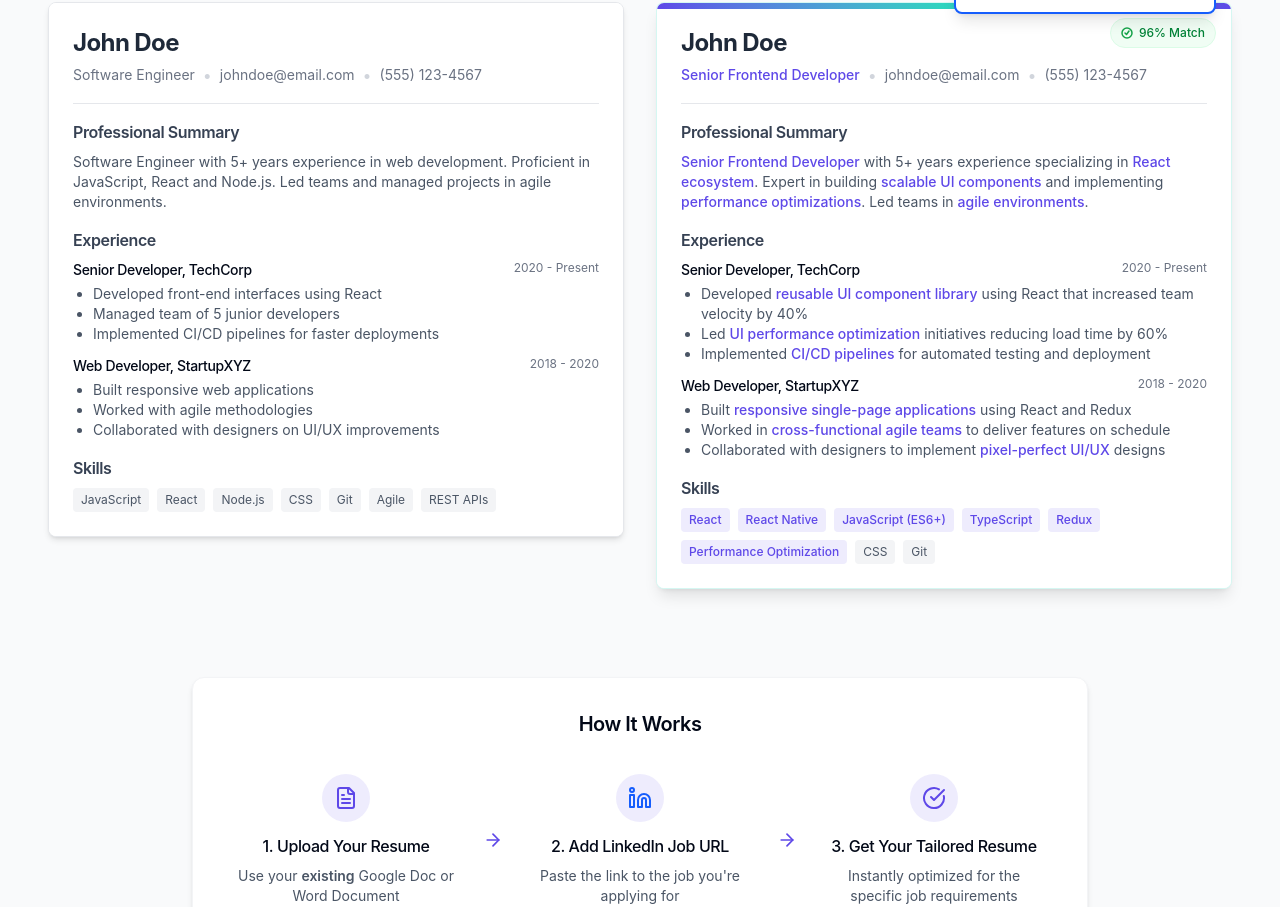
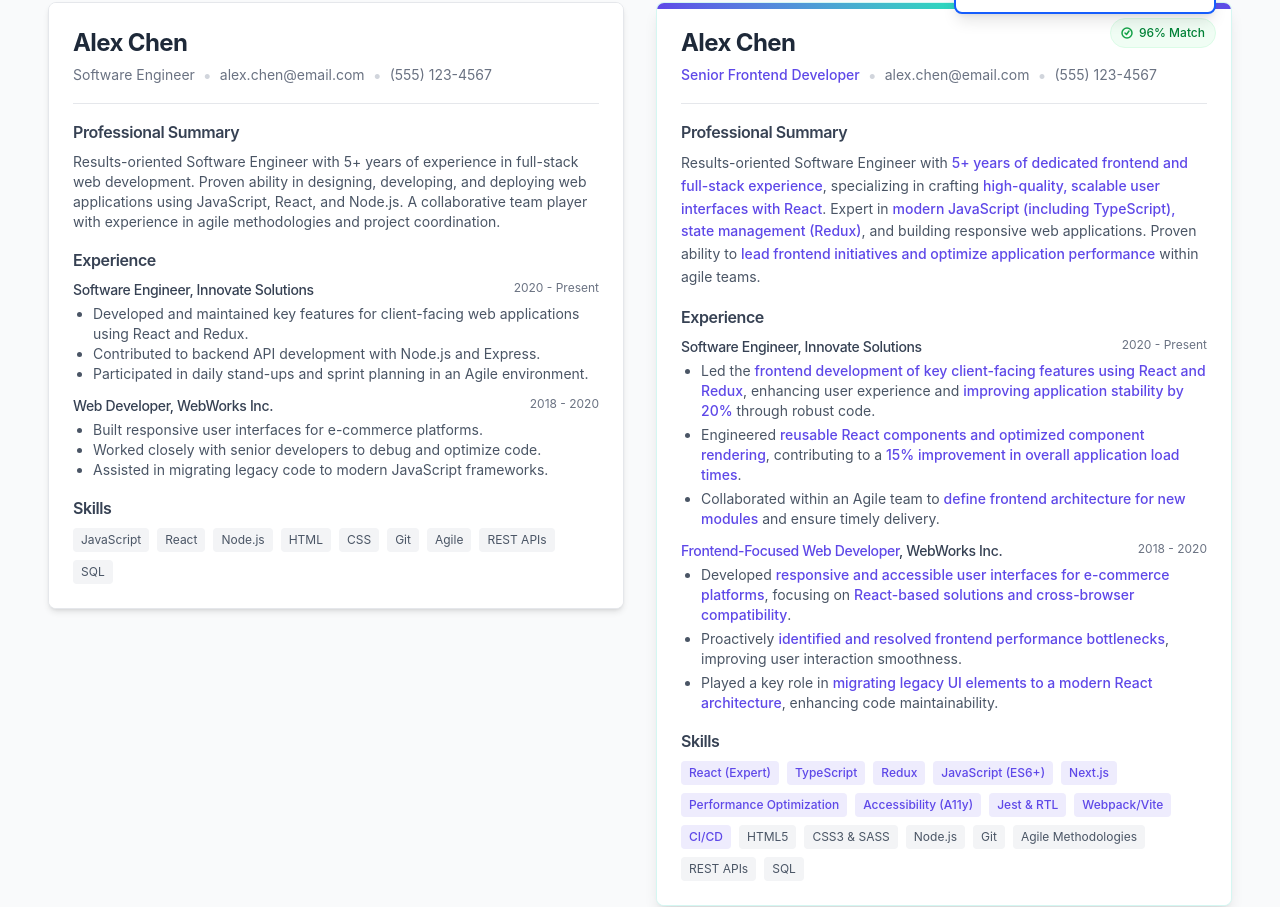
Before and after one commit to Michael-R-Dickinson/job-search-helper, a Next.js app in the folder packages/frontend/: page / in a window 1280 px wide. Shown: the part 1192-2099 px from the top of the page. Built offline with nearby package versions, Linux system fonts and the light colour scheme.

Commit message:
updated resume card changes to be more realistic

```diff
--- a/packages/frontend/src/components/ResumeCard.tsx
+++ b/packages/frontend/src/components/ResumeCard.tsx
@@ -1,9 +1,26 @@
-import { Card } from './BasicCard'
+import { Card } from './BasicCard' // Assuming BasicCard.tsx exists
 import { FileText } from 'lucide-react'
 
 interface ResumeCardProps {
   type: 'original' | 'tailored'
 }
+
+// Helper component for new/changed text in tailored resume
+const ChangedText = ({ children }: { children: React.ReactNode }) => (
+  <span className="font-medium text-perfectify-purple">{children}</span>
+)
+
+// Helper component for new skill tags
+const NewSkillTag = ({ children }: { children: React.ReactNode }) => (
+  <span className="px-2 py-1 bg-perfectify-purple/10 rounded text-xs text-perfectify-purple font-medium">
+    {children}
+  </span>
+)
+
+// Helper component for existing skill tags (original or retained in tailored)
+const ExistingSkillTag = ({ children }: { children: React.ReactNode }) => (
+  <span className="px-2 py-1 bg-gray-100 rounded text-xs text-gray-600">{children}</span>
+)
 
 const ResumeCard = ({ type }: ResumeCardProps) => {
   if (type === 'original') {
@@ -19,11 +36,11 @@ const ResumeCard = ({ type }: ResumeCardProps) => {
           <div className="bg-white p-6">
             {/* Resume header */}
             <div className="border-b border-gray-200 pb-4 mb-4">
-              <h2 className="text-2xl font-bold text-gray-800">John Doe</h2>
+              <h2 className="text-2xl font-bold text-gray-800">Alex Chen</h2>
               <div className="flex flex-wrap items-center gap-2 mt-1">
                 <span className="text-sm text-gray-500">Software Engineer</span>
                 <span className="text-gray-300">•</span>
-                <span className="text-sm text-gray-500">johndoe@email.com</span>
+                <span className="text-sm text-gray-500">alex.chen@email.com</span>
                 <span className="text-gray-300">•</span>
                 <span className="text-sm text-gray-500">(555) 123-4567</span>
               </div>
@@ -32,8 +49,10 @@ const ResumeCard = ({ type }: ResumeCardProps) => {
             <div className="mb-4">
               <h3 className="text-md font-semibold text-gray-700 mb-2">Professional Summary</h3>
               <p className="text-sm text-gray-600">
-                Software Engineer with 5+ years experience in web development. Proficient in
-                JavaScript, React and Node.js. Led teams and managed projects in agile environments.
+                Results-oriented Software Engineer with 5+ years of experience in full-stack web
+                development. Proven ability in designing, developing, and deploying web applications
+                using JavaScript, React, and Node.js. A collaborative team player with experience in
+                agile methodologies and project coordination.
               </p>
             </div>
             {/* Experience */}
@@ -41,24 +60,33 @@ const ResumeCard = ({ type }: ResumeCardProps) => {
               <h3 className="text-md font-semibold text-gray-700 mb-2">Experience</h3>
               <div className="mb-3">
                 <div className="flex justify-between items-start">
-                  <h4 className="text-sm font-medium">Senior Developer, TechCorp</h4>
+                  <h4 className="text-sm font-medium text-gray-700">
+                    Software Engineer, Innovate Solutions
+                  </h4>
                   <span className="text-xs text-gray-500">2020 - Present</span>
                 </div>
                 <ul className="mt-1 pl-5 text-sm text-gray-600 list-disc">
-                  <li>Developed front-end interfaces using React</li>
-                  <li>Managed team of 5 junior developers</li>
-                  <li>Implemented CI/CD pipelines for faster deployments</li>
+                  <li>
+                    Developed and maintained key features for client-facing web applications using
+                    React and Redux.
+                  </li>
+                  <li>Contributed to backend API development with Node.js and Express.</li>
+                  <li>
+                    Participated in daily stand-ups and sprint planning in an Agile environment.
+                  </li>
                 </ul>
               </div>
               <div>
                 <div className="flex justify-between items-start">
-                  <h4 className="text-sm font-medium">Web Developer, StartupXYZ</h4>
+                  <h4 className="text-sm font-medium text-gray-700">
+                    Web Developer, WebWorks Inc.
+                  </h4>
                   <span className="text-xs text-gray-500">2018 - 2020</span>
                 </div>
                 <ul className="mt-1 pl-5 text-sm text-gray-600 list-disc">
-                  <li>Built responsive web applications</li>
-                  <li>Worked with agile methodologies</li>
-                  <li>Collaborated with designers on UI/UX improvements</li>
+                  <li>Built responsive user interfaces for e-commerce platforms.</li>
+                  <li>Worked closely with senior developers to debug and optimize code.</li>
+                  <li>Assisted in migrating legacy code to modern JavaScript frameworks.</li>
                 </ul>
               </div>
             </div>
@@ -66,17 +94,15 @@ const ResumeCard = ({ type }: ResumeCardProps) => {
             <div>
               <h3 className="text-md font-semibold text-gray-700 mb-2">Skills</h3>
               <div className="flex flex-wrap gap-2">
-                <span className="px-2 py-1 bg-gray-100 rounded text-xs text-gray-600">
-                  JavaScript
-                </span>
-                <span className="px-2 py-1 bg-gray-100 rounded text-xs text-gray-600">React</span>
-                <span className="px-2 py-1 bg-gray-100 rounded text-xs text-gray-600">Node.js</span>
-                <span className="px-2 py-1 bg-gray-100 rounded text-xs text-gray-600">CSS</span>
-                <span className="px-2 py-1 bg-gray-100 rounded text-xs text-gray-600">Git</span>
-                <span className="px-2 py-1 bg-gray-100 rounded text-xs text-gray-600">Agile</span>
-                <span className="px-2 py-1 bg-gray-100 rounded text-xs text-gray-600">
-                  REST APIs
-                </span>
+                <ExistingSkillTag>JavaScript</ExistingSkillTag>
+                <ExistingSkillTag>React</ExistingSkillTag>
+                <ExistingSkillTag>Node.js</ExistingSkillTag>
+                <ExistingSkillTag>HTML</ExistingSkillTag>
+                <ExistingSkillTag>CSS</ExistingSkillTag>
+                <ExistingSkillTag>Git</ExistingSkillTag>
+                <ExistingSkillTag>Agile</ExistingSkillTag>
+                <ExistingSkillTag>REST APIs</ExistingSkillTag>
+                <ExistingSkillTag>SQL</ExistingSkillTag>
               </div>
             </div>
           </div>
@@ -85,21 +111,20 @@ const ResumeCard = ({ type }: ResumeCardProps) => {
     )
   }
 
-  // Tailored resume
+  // Tailored resume for Senior Frontend Developer @ Meta
   return (
     <Card className="border border-perfectify-teal/20 shadow-lg overflow-hidden p-0 relative">
-      {/* Gradient border at the top */}
       <div className="absolute top-0 left-0 right-0 h-1.5 bg-gradient-to-r from-perfectify-purple via-perfectify-teal to-perfectify-purple" />
       <div className="bg-white p-6">
         {/* Resume header */}
         <div className="border-b border-gray-200 pb-4 mb-4">
-          <h2 className="text-2xl font-bold text-gray-800">John Doe</h2>
+          <h2 className="text-2xl font-bold text-gray-800">Alex Chen</h2>
           <div className="flex flex-wrap items-center gap-2 mt-1">
             <span className="text-sm text-gray-500">
-              <span className="font-medium text-perfectify-purple">Senior Frontend Developer</span>
+              <ChangedText>Senior Frontend Developer</ChangedText>
             </span>
             <span className="text-gray-300">•</span>
-            <span className="text-sm text-gray-500">johndoe@email.com</span>
+            <span className="text-sm text-gray-500">alex.chen@email.com</span>
             <span className="text-gray-300">•</span>
             <span className="text-sm text-gray-500">(555) 123-4567</span>
           </div>
@@ -107,16 +132,19 @@ const ResumeCard = ({ type }: ResumeCardProps) => {
         {/* Professional Summary */}
         <div className="mb-4">
           <h3 className="text-md font-semibold text-gray-700 mb-2">Professional Summary</h3>
-          <p className="text-sm text-gray-600">
-            <span className="font-medium text-perfectify-purple">Senior Frontend Developer</span>{' '}
-            with 5+ years experience specializing in{' '}
-            <span className="font-medium text-perfectify-purple">React ecosystem</span>. Expert in
-            building{' '}
-            <span className="font-medium text-perfectify-purple">scalable UI components</span> and
-            implementing{' '}
-            <span className="font-medium text-perfectify-purple">performance optimizations</span>.
-            Led teams in{' '}
-            <span className="font-medium text-perfectify-purple">agile environments</span>.
+          <p className="text-sm text-gray-600 leading-relaxed">
+            Results-oriented Software Engineer with{' '}
+            <ChangedText>5+ years of dedicated frontend and full-stack experience</ChangedText>,
+            specializing in crafting{' '}
+            <ChangedText>high-quality, scalable user interfaces with React</ChangedText>. Expert in{' '}
+            <ChangedText>
+              modern JavaScript (including TypeScript), state management (Redux)
+            </ChangedText>
+            , and building responsive web applications. Proven ability to{' '}
+            <ChangedText>
+              lead frontend initiatives and optimize application performance
+            </ChangedText>{' '}
+            within agile teams.
           </p>
         </div>
         {/* Experience */}
@@ -124,55 +152,65 @@ const ResumeCard = ({ type }: ResumeCardProps) => {
           <h3 className="text-md font-semibold text-gray-700 mb-2">Experience</h3>
           <div className="mb-3">
             <div className="flex justify-between items-start">
-              <h4 className="text-sm font-medium">Senior Developer, TechCorp</h4>
+              {/* Title remains "Software Engineer" as per original, but bullets highlight frontend leadership */}
+              <h4 className="text-sm font-medium text-gray-700">
+                Software Engineer, Innovate Solutions
+              </h4>
               <span className="text-xs text-gray-500">2020 - Present</span>
             </div>
-            <ul className="mt-1 pl-5 text-sm text-gray-600 list-disc">
+            <ul className="mt-1 pl-5 text-sm text-gray-600 list-disc space-y-1">
               <li>
-                Developed{' '}
-                <span className="font-medium text-perfectify-purple">
-                  reusable UI component library
-                </span>{' '}
-                using React that increased team velocity by 40%
+                Led the{' '}
+                <ChangedText>
+                  frontend development of key client-facing features using React and Redux
+                </ChangedText>
+                , enhancing user experience and{' '}
+                <ChangedText>improving application stability by 20%</ChangedText> through robust
+                code.
               </li>
               <li>
-                Led{' '}
-                <span className="font-medium text-perfectify-purple">
-                  UI performance optimization
-                </span>{' '}
-                initiatives reducing load time by 60%
+                Engineered{' '}
+                <ChangedText>
+                  reusable React components and optimized component rendering
+                </ChangedText>
+                , contributing to a{' '}
+                <ChangedText>15% improvement in overall application load times</ChangedText>.
               </li>
               <li>
-                Implemented{' '}
-                <span className="font-medium text-perfectify-purple">CI/CD pipelines</span> for
-                automated testing and deployment
+                Collaborated within an Agile team to{' '}
+                <ChangedText>define frontend architecture for new modules</ChangedText> and ensure
+                timely delivery.
               </li>
             </ul>
           </div>
           <div>
             <div className="flex justify-between items-start">
-              <h4 className="text-sm font-medium">Web Developer, StartupXYZ</h4>
+              <h4 className="text-sm font-medium text-gray-700">
+                {/* Title changed slightly to emphasize frontend focus, plausible tailoring */}
+                <ChangedText>Frontend-Focused Web Developer</ChangedText>, WebWorks Inc.
+              </h4>
               <span className="text-xs text-gray-500">2018 - 2020</span>
             </div>
-            <ul className="mt-1 pl-5 text-sm text-gray-600 list-disc">
+            <ul className="mt-1 pl-5 text-sm text-gray-600 list-disc space-y-1">
               <li>
-                Built{' '}
-                <span className="font-medium text-perfectify-purple">
-                  responsive single-page applications
-                </span>{' '}
-                using React and Redux
+                Developed{' '}
+                <ChangedText>
+                  responsive and accessible user interfaces for e-commerce platforms
+                </ChangedText>
+                , focusing on{' '}
+                <ChangedText>React-based solutions and cross-browser compatibility</ChangedText>.
               </li>
               <li>
-                Worked in{' '}
-                <span className="font-medium text-perfectify-purple">
-                  cross-functional agile teams
-                </span>{' '}
-                to deliver features on schedule
+                Proactively{' '}
+                <ChangedText>identified and resolved frontend performance bottlenecks</ChangedText>,
+                improving user interaction smoothness.
               </li>
               <li>
-                Collaborated with designers to implement{' '}
-                <span className="font-medium text-perfectify-purple">pixel-perfect UI/UX</span>{' '}
-                designs
+                Played a key role in{' '}
+                <ChangedText>
+                  migrating legacy UI elements to a modern React architecture
+                </ChangedText>
+                , enhancing code maintainability.
               </li>
             </ul>
           </div>
@@ -181,26 +219,24 @@ const ResumeCard = ({ type }: ResumeCardProps) => {
         <div>
           <h3 className="text-md font-semibold text-gray-700 mb-2">Skills</h3>
           <div className="flex flex-wrap gap-2">
-            <span className="px-2 py-1 bg-perfectify-purple/10 rounded text-xs text-perfectify-purple font-medium">
-              React
-            </span>
-            <span className="px-2 py-1 bg-perfectify-purple/10 rounded text-xs text-perfectify-purple font-medium">
-              React Native
-            </span>
-            <span className="px-2 py-1 bg-perfectify-purple/10 rounded text-xs text-perfectify-purple font-medium">
-              JavaScript (ES6+)
-            </span>
-            <span className="px-2 py-1 bg-perfectify-purple/10 rounded text-xs text-perfectify-purple font-medium">
-              TypeScript
-            </span>
-            <span className="px-2 py-1 bg-perfectify-purple/10 rounded text-xs text-perfectify-purple font-medium">
-              Redux
-            </span>
-            <span className="px-2 py-1 bg-perfectify-purple/10 rounded text-xs text-perfectify-purple font-medium">
-              Performance Optimization
-            </span>
-            <span className="px-2 py-1 bg-gray-100 rounded text-xs text-gray-600">CSS</span>
-            <span className="px-2 py-1 bg-gray-100 rounded text-xs text-gray-600">Git</span>
+            <NewSkillTag>React (Expert)</NewSkillTag>
+            <NewSkillTag>TypeScript</NewSkillTag>
+            <NewSkillTag>Redux</NewSkillTag>
+            <NewSkillTag>JavaScript (ES6+)</NewSkillTag>{' '}
+            {/* Kept as new for emphasis, but was in original */}
+            <NewSkillTag>Next.js</NewSkillTag>
+            <NewSkillTag>Performance Optimization</NewSkillTag>
+            <NewSkillTag>Accessibility (A11y)</NewSkillTag>
+            <NewSkillTag>Jest & RTL</NewSkillTag>
+            <NewSkillTag>Webpack/Vite</NewSkillTag>
+            <NewSkillTag>CI/CD</NewSkillTag>
+            <ExistingSkillTag>HTML5</ExistingSkillTag>
+            <ExistingSkillTag>CSS3 & SASS</ExistingSkillTag>
+            <ExistingSkillTag>Node.js</ExistingSkillTag>
+            <ExistingSkillTag>Git</ExistingSkillTag>
+            <ExistingSkillTag>Agile Methodologies</ExistingSkillTag>
+            <ExistingSkillTag>REST APIs</ExistingSkillTag>
+            <ExistingSkillTag>SQL</ExistingSkillTag>
           </div>
         </div>
       </div>
```
